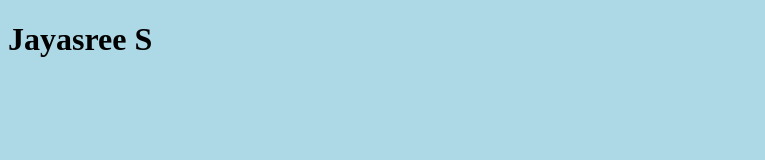
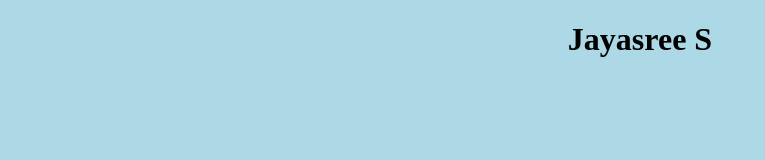
Before and after one commit to jayasreeCSE/vercel-project, a plain HTML site: page index.html in a window 1280 px wide. Shown: the whole page, without its empty margins (0-765 px from the left). Drawn offline with Linux system fonts and the light colour scheme.

Commit message:
Update index.html

```diff
--- a/index.html
+++ b/index.html
@@ -13,7 +13,7 @@
 
 <body>
 
-    <h1>Jayasree S</h1>
+    <h1><center>Jayasree S</center></h1>
 
 </body>
 </html>
```
